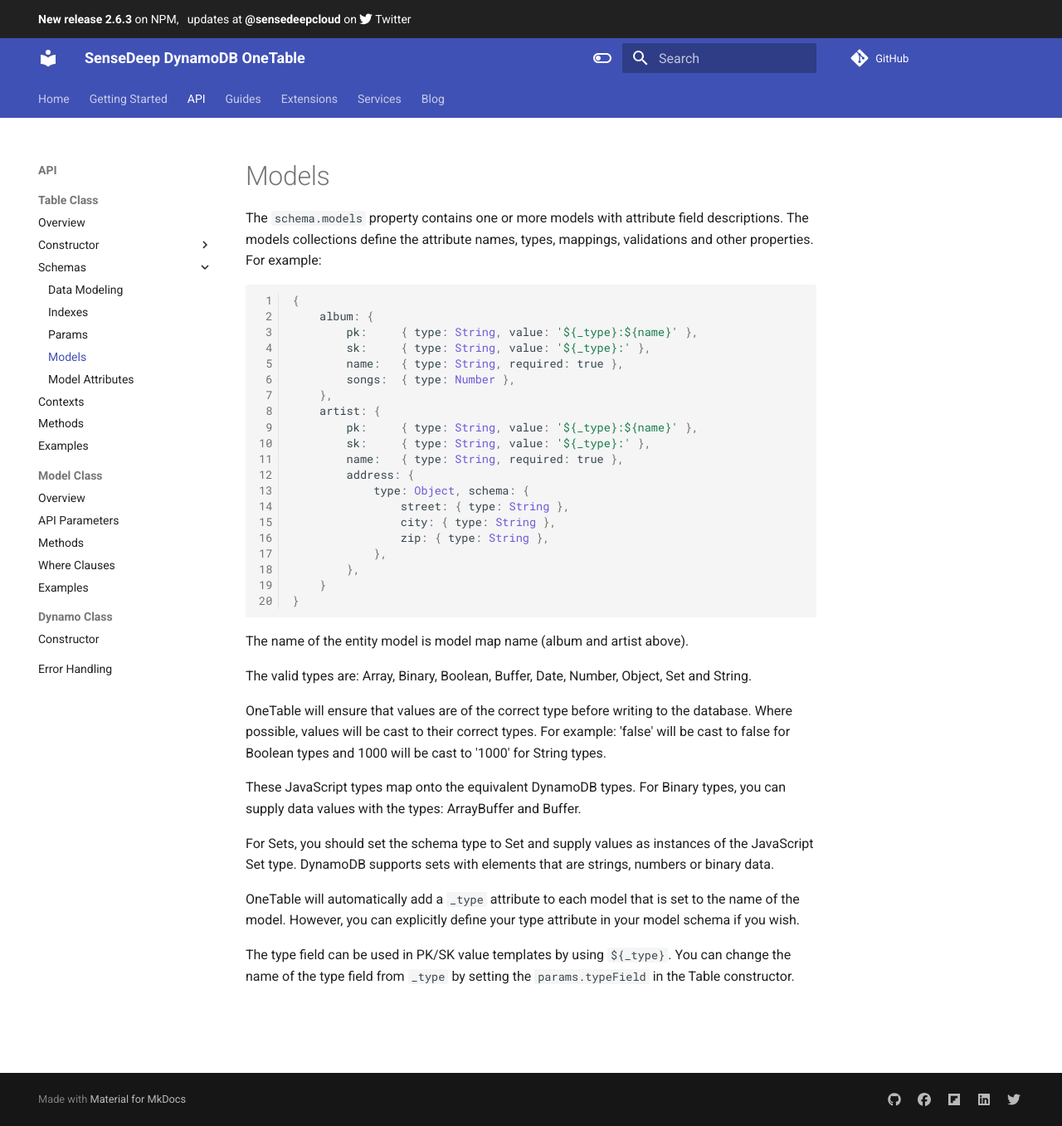
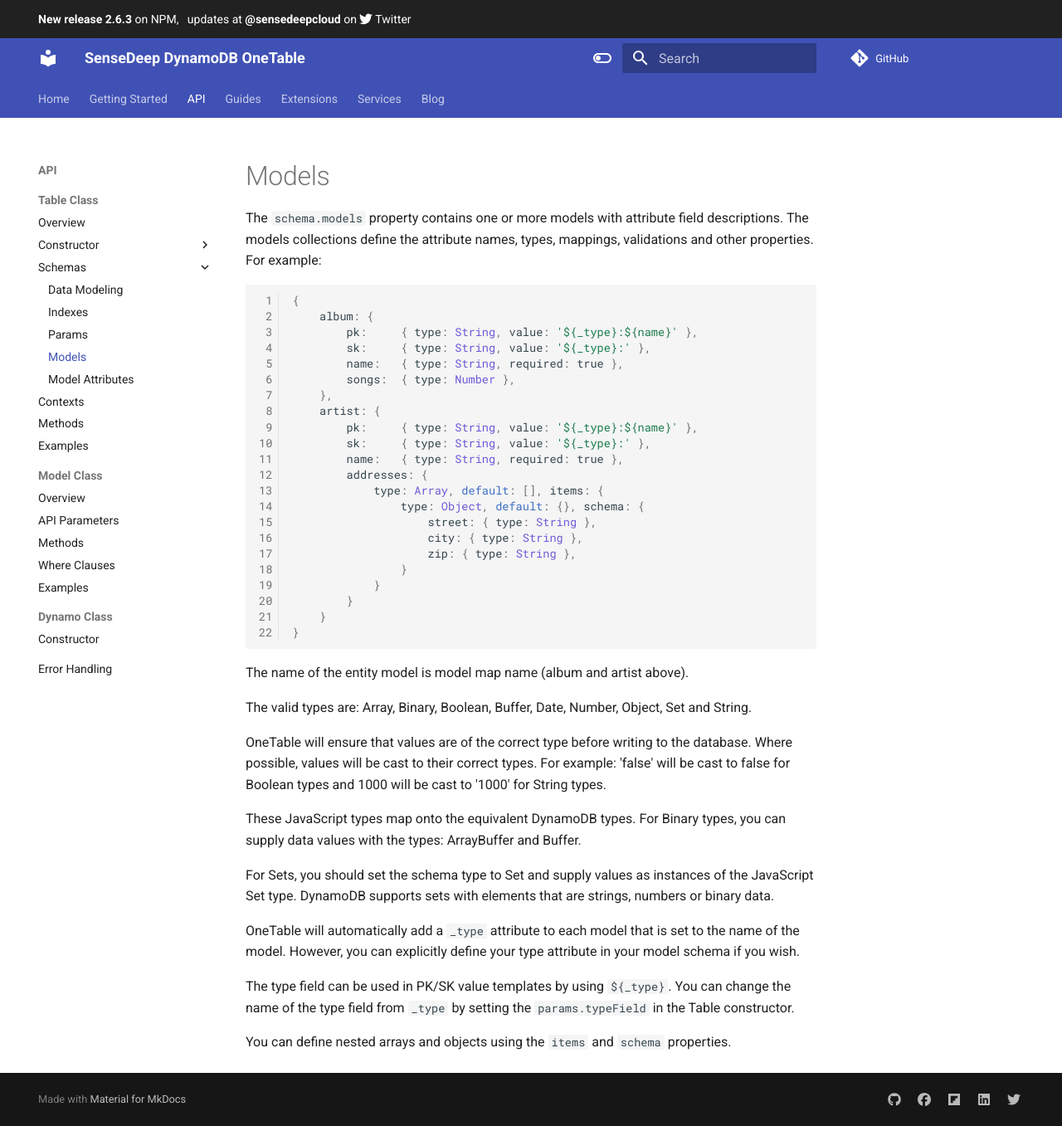
Before and after one commit to sensedeep/onedoc, an MkDocs documentation site: the page built from docs/api/table/schemas/models.md, in a window 1280 px wide and 1357 px high. Shown: the whole window at 83% size. Built offline with MkDocs 1.6.1 and Material for MkDocs 9.7.7, drawn with Linux system fonts in a browser that asks for light colours; comment, search, counter and statistics services are not loaded.

Commit message:
DOC: improve doc for nested schemas

````diff
--- a/docs/api/table/schemas/models.md
+++ b/docs/api/table/schemas/models.md
@@ -12,13 +12,15 @@
         pk:     { type: String, value: '${_type}:${name}' },
         sk:     { type: String, value: '${_type}:' },
         name:   { type: String, required: true },
-        address: {
-            type: Object, schema: {
-                street: { type: String },
-                city: { type: String },
-                zip: { type: String },
-            },
-        },
+        addresses: {
+            type: Array, default: [], items: {
+                type: Object, default: {}, schema: {
+                    street: { type: String },
+                    city: { type: String },
+                    zip: { type: String },
+                }
+            }
+        }
     }
 }
 ```
@@ -36,3 +38,5 @@
 OneTable will automatically add a `_type` attribute to each model that is set to the name of the model. However, you can explicitly define your type attribute in your model schema if you wish.
 
 The type field can be used in PK/SK value templates by using `${_type}`. You can change the name of the type field from `_type` by setting the `params.typeField` in the Table constructor.
+
+You can define nested arrays and objects using the `items` and `schema` properties.
````
Also changed, not shown: docs/api/table/schemas/modeling.md (+18 -4 lines).
